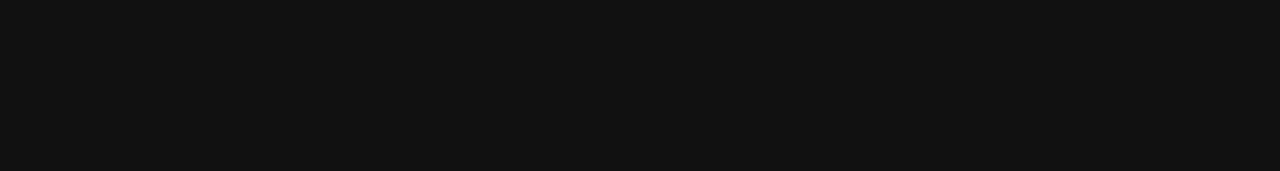
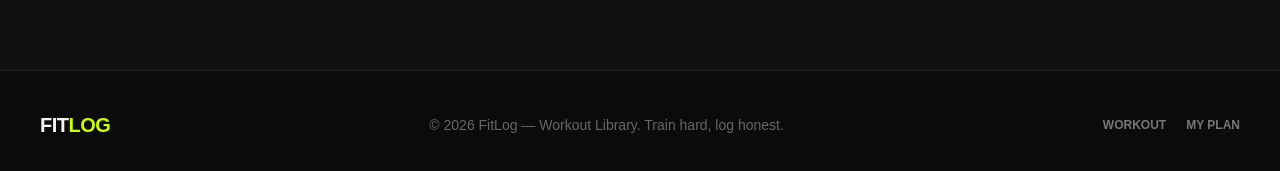
Before and after one commit to alnoman9631/fitlog, a Next.js app: page / in a window 1280 px wide. Shown: the part 1232-1403 px from the top of the page. Before the commit the page ends 1302 px from the top, so only its background shows below. Built offline with nearby package versions, Linux system fonts and the light colour scheme; no server answers.

Commit message:
add footer and active navigation

```diff
--- a/app/my-plan/page.tsx
+++ b/app/my-plan/page.tsx
@@ -12,6 +12,7 @@ import { useState } from "react";
 import toast from "react-hot-toast";
 import Navbar from "@/components/Navbar";
 import { useFitLog } from "@/context/FitLogContext";
+import Footer from "@/components/Footer";
 
 type Tab = "plan" | "saved";
 
@@ -269,6 +270,7 @@ export default function MyPlanPage() {
           </section>
         </div>
       </main>
+      <Footer />
     </>
   );
 }
--- a/app/page.tsx
+++ b/app/page.tsx
@@ -1,6 +1,7 @@
-import WorkoutGrid from "@/components/WorkoutGrid";
 import Hero from "@/components/Hero";
 import Navbar from "@/components/Navbar";
+import WorkoutGrid from "@/components/WorkoutGrid";
+import Footer from "@/components/Footer";
 
 export default function Home() {
   return (
@@ -33,6 +34,7 @@ export default function Home() {
           </div>
         </section>
       </main>
+      <Footer />
     </>
   );
 }
--- /dev/null
+++ b/components/Footer.tsx
@@ -0,0 +1,36 @@
+import Link from "next/link";
+
+export default function Footer() {
+  return (
+    <footer className="border-t border-white/10 bg-[#0b0b0b]">
+      <div className="mx-auto flex max-w-7xl flex-col gap-6 px-5 py-10 sm:px-8 md:flex-row md:items-center md:justify-between lg:px-10">
+        <Link
+          href="/"
+          className="text-xl font-black tracking-tight text-white"
+        >
+          FIT<span className="text-[#ccff00]">LOG</span>
+        </Link>
+
+        <p className="text-sm text-[#666666]">
+          © 2026 FitLog — Workout Library. Train hard, log honest.
+        </p>
+
+        <div className="flex gap-5 text-xs font-bold text-[#777777]">
+          <Link
+            href="/"
+            className="transition hover:text-[#ccff00]"
+          >
+            WORKOUT
+          </Link>
+
+          <Link
+            href="/my-plan"
+            className="transition hover:text-[#ccff00]"
+          >
+            MY PLAN
+          </Link>
+        </div>
+      </div>
+    </footer>
+  );
+}
--- a/components/Navbar.tsx
+++ b/components/Navbar.tsx
@@ -2,13 +2,21 @@
 
 import Link from "next/link";
 import { Menu, X } from "lucide-react";
+import { usePathname } from "next/navigation";
 import { useState } from "react";
 import { useFitLog } from "@/context/FitLogContext";
 
 export default function Navbar() {
   const [isMenuOpen, setIsMenuOpen] = useState(false);
 
+  const pathname = usePathname();
+
   const { plan, saved } = useFitLog();
+
+  const isWorkoutPage =
+    pathname === "/" || pathname.startsWith("/workout/");
+
+  const isMyPlanPage = pathname.startsWith("/my-plan");
 
   return (
     <header className="sticky top-0 z-50 border-b border-white/10 bg-[#111111]/95 backdrop-blur-md">
@@ -25,14 +33,22 @@ export default function Navbar() {
         <div className="hidden items-center gap-8 md:flex">
           <Link
             href="/"
-            className="text-sm font-semibold text-white transition hover:text-[#ccff00]"
+            className={`text-sm font-semibold transition ${
+              isWorkoutPage
+                ? "text-[#ccff00]"
+                : "text-white hover:text-[#ccff00]"
+            }`}
           >
             Workout
           </Link>
 
           <Link
             href="/my-plan"
-            className="text-sm font-semibold text-white transition hover:text-[#ccff00]"
+            className={`text-sm font-semibold transition ${
+              isMyPlanPage
+                ? "text-[#ccff00]"
+                : "text-white hover:text-[#ccff00]"
+            }`}
           >
             My Plan
           </Link>
@@ -55,7 +71,7 @@ export default function Navbar() {
           </Link>
         </div>
 
-        {/* Mobile Navigation */}
+        {/* Mobile */}
         <div className="flex items-center gap-2 md:hidden">
           <Link
             href="/my-plan"
@@ -89,7 +105,11 @@ export default function Navbar() {
             <Link
               href="/"
               onClick={() => setIsMenuOpen(false)}
-              className="text-sm font-semibold text-white transition hover:text-[#ccff00]"
+              className={`text-sm font-semibold transition ${
+                isWorkoutPage
+                  ? "text-[#ccff00]"
+                  : "text-white hover:text-[#ccff00]"
+              }`}
             >
               Workout
             </Link>
@@ -97,7 +117,11 @@ export default function Navbar() {
             <Link
               href="/my-plan"
               onClick={() => setIsMenuOpen(false)}
-              className="text-sm font-semibold text-white transition hover:text-[#ccff00]"
+              className={`text-sm font-semibold transition ${
+                isMyPlanPage
+                  ? "text-[#ccff00]"
+                  : "text-white hover:text-[#ccff00]"
+              }`}
             >
               My Plan
             </Link>
```
